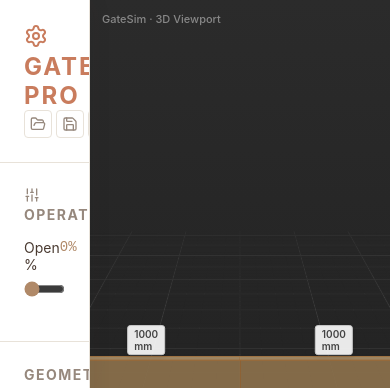
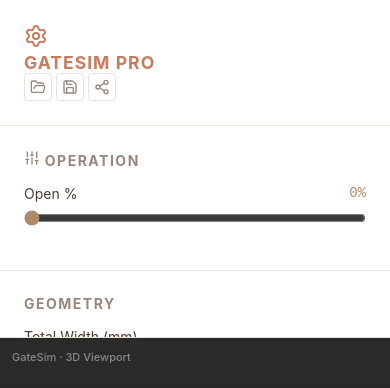
Before and after one commit to mniroy/Escher-gate-simulator, a React (Vite) app: page / in a window 390 px wide. Shown: the top 388 px of the page. Built offline with nearby package versions, Linux system fonts and the light colour scheme; no server answers.

Commit message:
chore: make preview and dashboard mobile responsive

```diff
--- a/src/components/Dashboard.jsx
+++ b/src/components/Dashboard.jsx
@@ -558,22 +558,33 @@
         </aside>
       )}
 
-      <main className="main-content" style={{ paddingLeft: isReadOnly ? 0 : 'var(--sidebar-width)' }}>
-        <div className="canvas-container">
+      <main className="main-content" style={{ paddingLeft: isReadOnly ? 0 : 'var(--sidebar-width)', width: '100%', height: '100%', position: 'relative' }}>
+        <div className="canvas-container" style={{ width: '100%', height: '100%' }}>
           <GateSim openPercent={openPercent} config={config}
             motor={{ aOffset: 150, bOffset: 150 }} overloaded={false} />
         </div>
 
         {isReadOnly && (
-          <div style={{
-            position: 'absolute', bottom: '30px', left: '50%', transform: 'translateX(-50%)',
-            width: '90%', maxWidth: '600px', background: 'rgba(255, 255, 255, 0.95)',
-            backdropFilter: 'blur(10px)', borderRadius: '16px', padding: '20px',
-            boxShadow: '0 20px 40px rgba(0,0,0,0.15)', border: '1px solid rgba(0,0,0,0.05)',
-            display: 'flex', flexDirection: 'column', gap: '12px', zIndex: 100
+          <div className="playback-bar" style={{
+            position: 'absolute',
+            bottom: '30px',
+            left: '50%',
+            transform: 'translateX(-50%)',
+            width: '90%',
+            maxWidth: '600px',
+            background: 'white',
+            borderRadius: '16px',
+            padding: '24px',
+            boxShadow: '0 20px 40px rgba(0,0,0,0.15)',
+            border: '1px solid var(--border-color)',
+            display: 'flex',
+            flexDirection: 'column',
+            gap: '12px',
+            zIndex: 100
           }}>
             <div style={{ display: 'flex', alignItems: 'center', gap: '15px' }}>
               <button
+                className="player-btn"
                 onClick={() => setIsPlaying(!isPlaying)}
                 style={{
                   width: '44px', height: '44px', borderRadius: '50%',
@@ -616,6 +627,7 @@
 
               <button
                 onClick={exitReadOnly}
+                className="edit-btn"
                 style={{
                   padding: '8px 16px', borderRadius: '8px',
                   backgroundColor: 'white', color: 'var(--text-muted)',
--- a/src/index.css
+++ b/src/index.css
@@ -389,6 +389,7 @@
 ::-webkit-scrollbar-thumb:hover {
   background: var(--accent);
 }
+
 /* Read-only feedback */
 .input-group.readonly {
   opacity: 0.6;
@@ -406,11 +407,82 @@
 }
 
 @keyframes pulse-success {
-  0% { transform: scale(1); }
-  50% { transform: scale(1.05); }
-  100% { transform: scale(1); }
+  0% {
+    transform: scale(1);
+  }
+
+  50% {
+    transform: scale(1.05);
+  }
+
+  100% {
+    transform: scale(1);
+  }
 }
 
 .button-pulse {
   animation: pulse-success 0.3s ease-in-out;
 }
+
+/* Responsive Design */
+@media (max-width: 768px) {
+  .dashboard-container {
+    flex-direction: column;
+  }
+
+  .sidebar {
+    width: 100%;
+    height: auto;
+    max-height: 40vh;
+    border-right: none;
+    border-bottom: 1px solid var(--border-color);
+    position: relative;
+    z-index: 10;
+    overflow-y: auto;
+  }
+
+  .main-content {
+    width: 100% !important;
+    padding-left: 0 !important;
+    height: 100%;
+    flex: 1;
+  }
+
+  .playback-bar {
+    width: 95% !important;
+    bottom: 20px !important;
+    padding: 12px 16px !important;
+  }
+
+  .playback-bar .player-btn {
+    width: 36px !important;
+    height: 36px !important;
+  }
+
+  .playback-bar .edit-btn {
+    padding: 6px 12px !important;
+    font-size: 0.65rem !important;
+  }
+
+  .metric-grid {
+    grid-template-columns: 1fr;
+  }
+
+  .overlay-panel {
+    width: 90%;
+    right: 5%;
+    bottom: 5%;
+    padding: 1rem;
+  }
+}
+
+@media (max-width: 480px) {
+  .sidebar-header h1 {
+    font-size: 1.1rem;
+    letter-spacing: 1px;
+  }
+
+  .side-card {
+    grid-template-columns: 1fr !important;
+  }
+}
```
